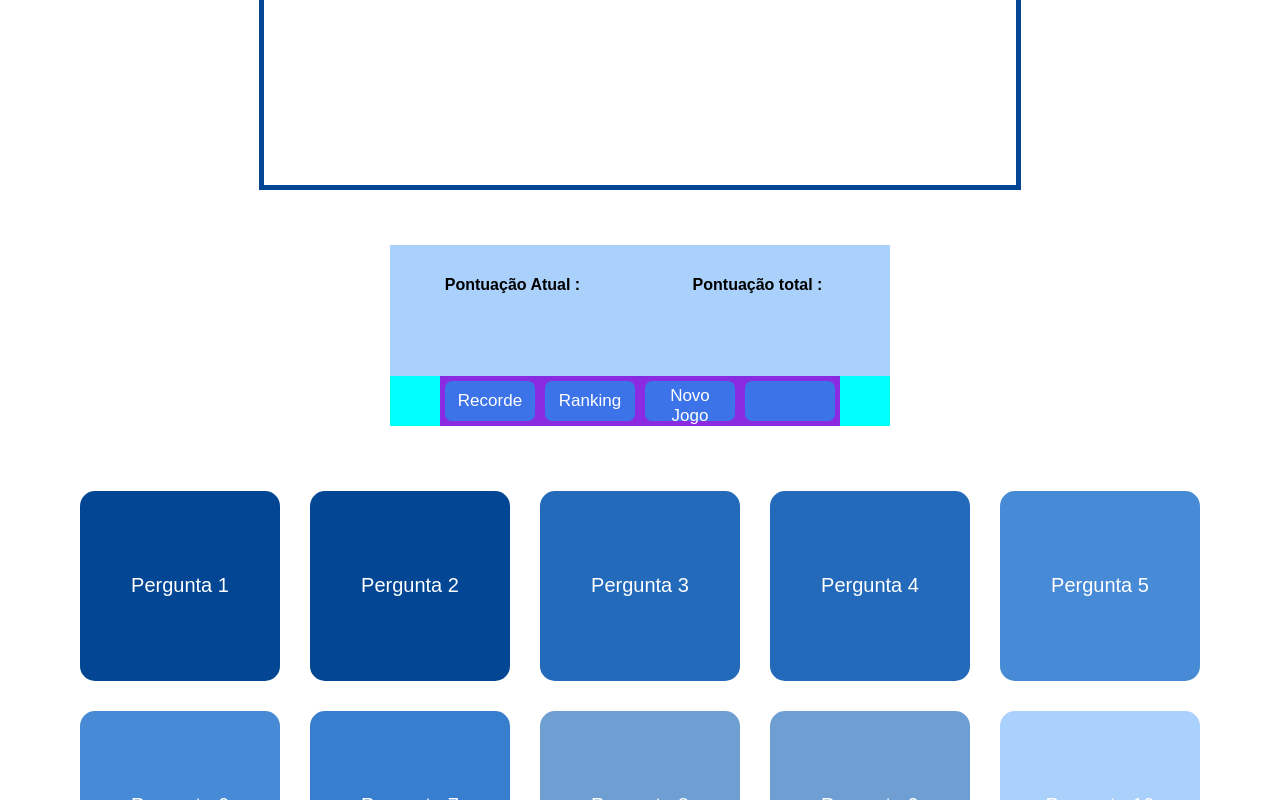
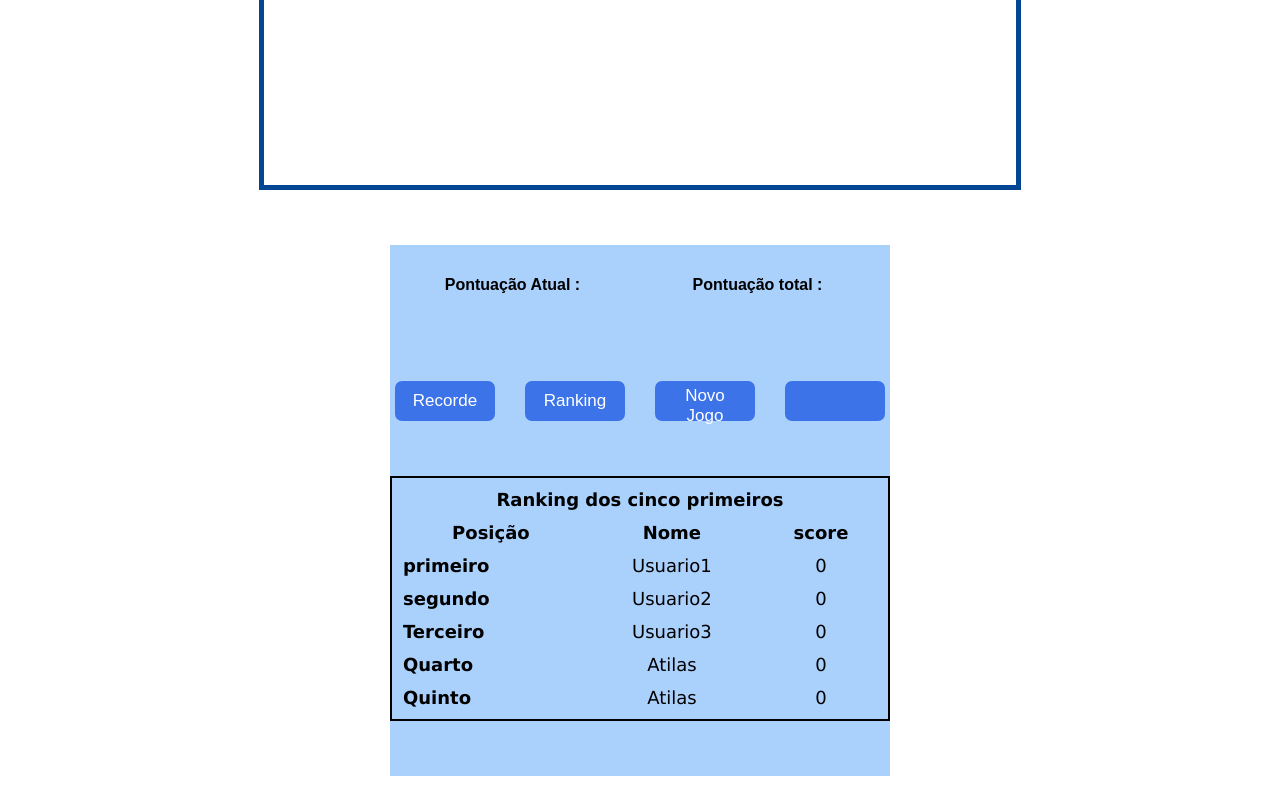
Before and after one commit to Dev-allanSantos/Projeto4, a plain HTML site: page index.html in a window 1280 px wide. Both pictures are taken after a click on the button "Ranking". Shown: the part 720-1520 px from the top of the page. Drawn offline with Linux system fonts and the light colour scheme.

Commit message:
alterações quase finais

```diff
--- a/index.html
+++ b/index.html
@@ -67,7 +67,7 @@
 
                     </div>
 
-                    <div id="container_do_record">
+                    <div id="container_do_record_ranking">
 
                     </div>
 
--- a/scripts/quiz.js
+++ b/scripts/quiz.js
@@ -2,8 +2,8 @@ var deck = [
 
     {   //Pergunta 1
         imagem : "../images/Homem_mosca.jpg",
-        altura : "270px",
-        largura :"75%",
+        altura : "250px",
+        largura :"85%",
         pergunta:"Esta cena pertence a qual filme ?",
         resposta : ["Vinhas da Ira", "O Relojoeiro", "Lista de Schindler", "O Homem Mosca"],
         resultado : 70
--- a/scripts/recorde_ranking_novo_jogo.js
+++ b/scripts/recorde_ranking_novo_jogo.js
@@ -6,8 +6,8 @@ function loadRecord() {
 
         let ranking1 = JSON.parse(localStorage.getItem("record"))
 
-        document.getElementById("container_do_record").innerHTML =
-            `<h5>Record --> ${ranking1[0].record} do usuário ${ranking1[0].nomeDoJogador}</h5>`
+        document.getElementById("container_do_record_ranking").innerHTML =
+            `<span id="saida_record">Record : ${ranking1[0].record} do usuário ${ranking1[0].nomeDoJogador}</span>`
 
     }
 }
@@ -16,7 +16,7 @@ function novoRecord() {
     let nome = prompt("Qual o Seu Nome?");
     let pontuacaoFinal = parseInt(document.getElementById("pontuacao_total").textContent)
     let agora = Date.now();
-    let ranking2 = JSON.parse(localStorage.getItem("record"))
+
 
 
     if (pontuacaoFinal > ranking[0].record) {
@@ -54,8 +54,25 @@ var ranking = JSON.parse(localStorage.getItem("record"))
 if (ranking == null || ranking == undefined) {
     ranking =
     [
+        {
+            nomeDoJogador: "Usuario1",
+            record: 0
+        },
 
+        {
+            nomeDoJogador: "Usuario2",
+            record: 0
+        },
 
+        {
+            nomeDoJogador: "Usuario3",
+            record: 0
+        },
+
+        {
+            nomeDoJogador: "Atilas",
+            record: 0
+        },
 
         {
             nomeDoJogador: "Atilas",
@@ -64,33 +81,29 @@ if (ranking == null || ranking == undefined) {
 
 
 
-    ]
-}
-
-[
-
-
-
-    {
-        nomeDoJogador: "Atilas",
-        record: 0
-    },
 
 
 
     ]
+}
+
+
 
 function remove() {
     localStorage.removeItem("record")
 }
 
 function geraRanking(){
-    document.getElementById("conteudo_principal").innerHTML =
-    `<table>
+  // let ranking = JSON.parse(localStorage.getItem("record"))
+
+    document.getElementById("container_do_record_ranking").innerHTML =
+    `
+    <table id="container_da_tabela">
         <tbody>
             <tr>
-            <th>Ranking dos cinco primeiros</th>
+                <th colspan= "3">Ranking dos cinco primeiros</th>
             </tr>
+
             <tr>
                 <th>Posição</th>
                 <th>Nome</th>
@@ -99,35 +112,36 @@ function geraRanking(){
 
             <tr>
                 <td><strong>primeiro</strong></td>
-            <td>${ranking[0].nomeDoJogador}</td>
-            <td>${ranking[0].record}</td>
+                <td class="texto_centralizado">${ranking[0].nomeDoJogador}</td>
+                <td  class="texto_centralizado">${ranking[0].record}</td>
             </tr>
 
             <tr>
                 <td><strong>segundo</strong></td>
-            <td>${ranking[1].nomeDoJogador}</td>
-            <td>${ranking[1].record}</td>
+                <td  class="texto_centralizado">${ranking[1].nomeDoJogador}</td>
+                <td  class="texto_centralizado">${ranking[1].record}</td>
             </tr>
 
             <tr>
                 <td><strong>Terceiro</strong></td>
-            <td>${ranking[2].nomeDoJogador}</td>
-            <td>${ranking[2].record}</td>
+                <td  class="texto_centralizado">${ranking[2].nomeDoJogador}</td>
+                <td  class="texto_centralizado">${ranking[2].record}</td>
             </tr>
 
             <tr>
                 <td><strong>Quarto</strong></td>
-            <td>${ranking[3].nomeDoJogador}</td>
-            <td>${ranking[3].record}</td>
+                <td  class="texto_centralizado">${ranking[3].nomeDoJogador}</td>
+                <td  class="texto_centralizado">${ranking[3].record}</td>
             </tr>
 
             <tr>
                 <td><strong>Quinto</strong></td>
-            <td>${ranking[4].nomeDoJogador}</td>
-            <td>${ranking[4].record}</td>
+                <td  class="texto_centralizado">${ranking[4].nomeDoJogador}</td>
+                <td  class="texto_centralizado">${ranking[4].record}</td>
             </tr>
         </tbody>
-</table>`
+    </table>
+            `
 }
 
 function novo_Jogo(){
--- a/scripts/respostas.js
+++ b/scripts/respostas.js
@@ -173,7 +173,7 @@ function q5_errada(a){
     document.getElementById(a).style.color = "white"
      questao5 = 0
     console.log("clicou na errada")
-    document.getElementById("pontuacao_atual").textContent = questao4
+    document.getElementById("pontuacao_atual").textContent = questao5
     document.getElementById("pontuacao_total").textContent = contador
 
 
@@ -190,8 +190,8 @@ function q6_correta(){
 
     contador += 30
     questao6 = 30
-    console.log("Clicou na certa pontos ---> ", questao7)
-    document.getElementById("pontuacao_atual").textContent = questao7
+    console.log("Clicou na certa pontos ---> ", questao6)
+    document.getElementById("pontuacao_atual").textContent = questao6
     document.getElementById("pontuacao_total").textContent = contador
 
 
--- a/styles/main.css
+++ b/styles/main.css
@@ -55,9 +55,9 @@ article#container_questionario{
 div#container_imagem{
     background-color: white;
     border: lightblue solid;
-    width: 70%;
+    width: 60%;
     min-width: 350px;
-    height: 400px;
+    height: 300px;
     border-radius: 25px;
     display: flex;
     justify-content: center;
@@ -143,15 +143,16 @@ div.card_pontuacao{
 }
 
 article#container_score{
-    background-color: aqua;
+
     display: flex;
     flex-direction: column;
+    height: 400px;
     align-items: center;
     margin-top: 50px;
 }
 div#container_botao_pontuacao{
-    background-color: blueviolet;
-    width: 400px;
+
+    width: 500px;
     display: flex;
     justify-content: space-between;
 
@@ -173,6 +174,35 @@ button.botao_pontuacao:hover{
     color: rgb(61, 115, 233);
     border-color: rgb(72, 174, 237);
 }
+
+div#container_do_record_ranking{
+    margin-top:50px ;
+    width: 500px;
+}
+
+span#saida_record{
+    font-size: 20px;
+}
+
+table{
+border: 2px solid;
+
+border-spacing: 10px;
+width: 100%;
+}
+
+td, th{
+
+    font-family:'Lucida Sans', 'Lucida Sans Regular', 'Lucida Grande', 'Lucida Sans Unicode', Geneva, Verdana, sans-serif ;
+    font-size: 18px;
+}
+
+td.texto_centralizado{
+    text-align: center;
+}
+
+
+
 
 
 section#container_cards{
```
Lines whose indentation alone changed are shown as unchanged.
